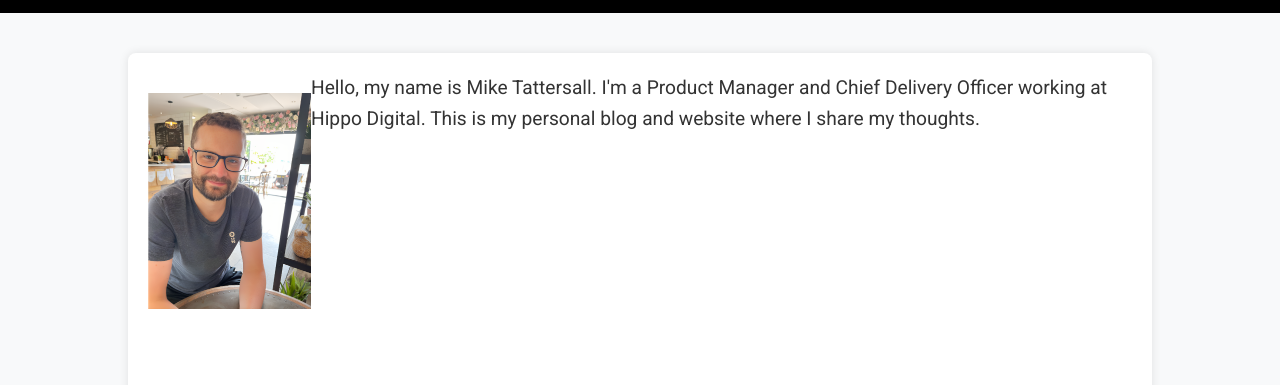
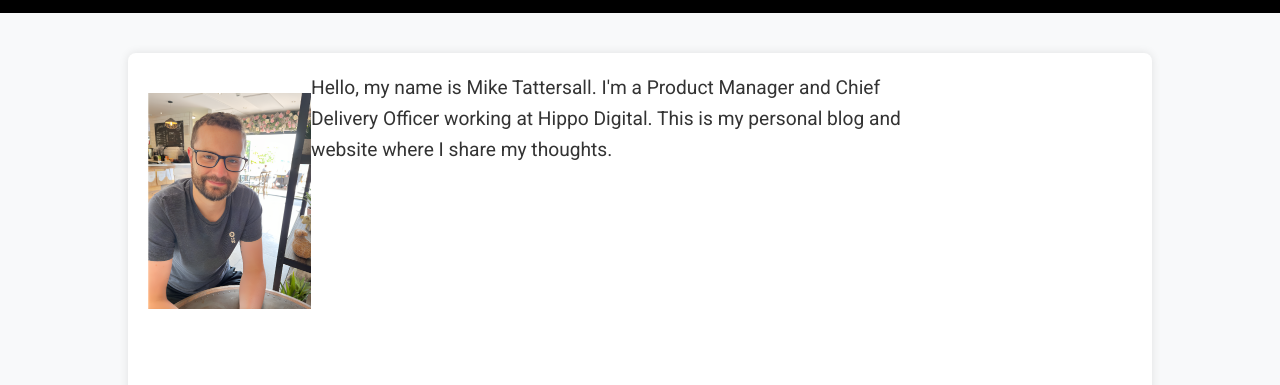
Before and after one commit to MikeT18/mike-website, a plain HTML site: page index.html in a window 1280 px wide. Shown: the part 57-442 px from the top of the page. Drawn offline with Linux system fonts and the light colour scheme.

Commit message:
Update style.css

```diff
--- a/style.css
+++ b/style.css
@@ -77,6 +77,7 @@ main {
     align-items: flex-start; /* Align items to the start for better text alignment */
     margin-bottom: 20px;
     box-sizing: border-box; /* Include padding and border in the element's total width and height */
+    max-width: 900px; /* Limit the width of the profile section */
 }
 
 .profile-img {
@@ -88,6 +89,7 @@ main {
 
 .intro-text {
     flex: 1; /* Allow text to take the remaining space */
+    max-width: 600px; /* Ensure text container does not stretch too much */
 }
 
 .intro-text p {
```
